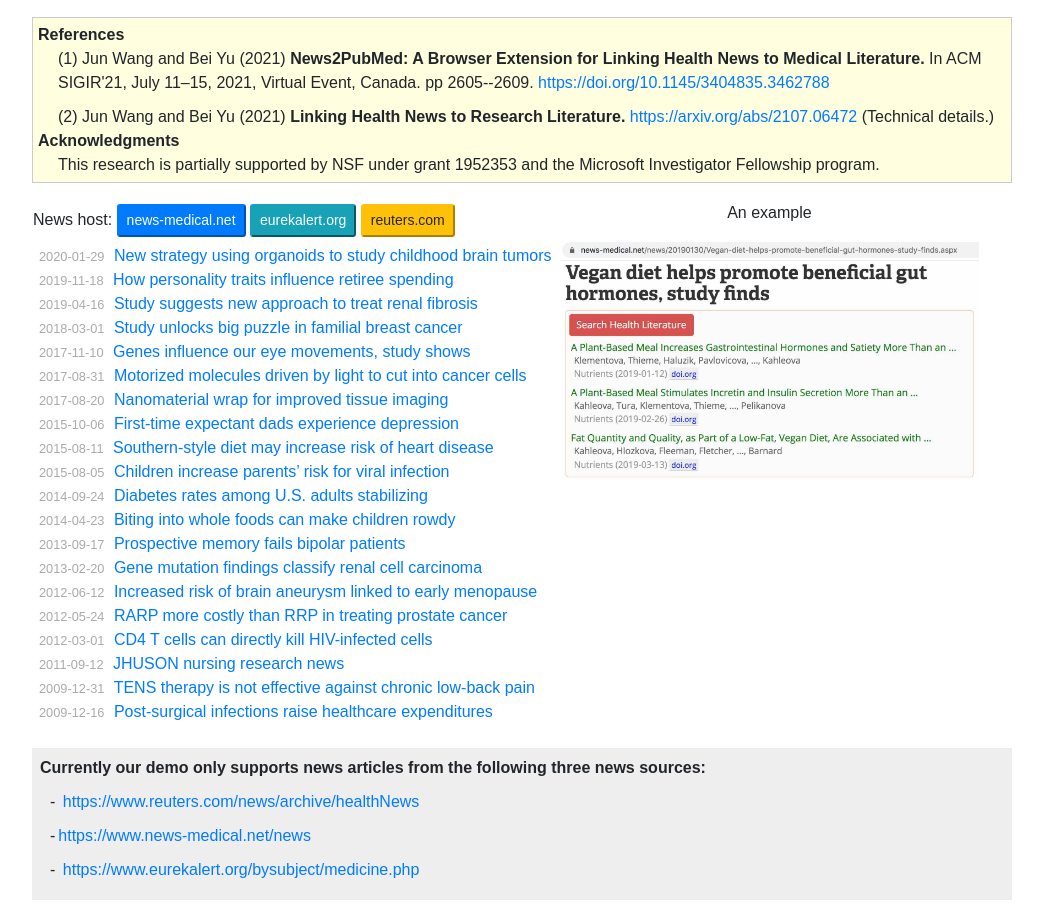
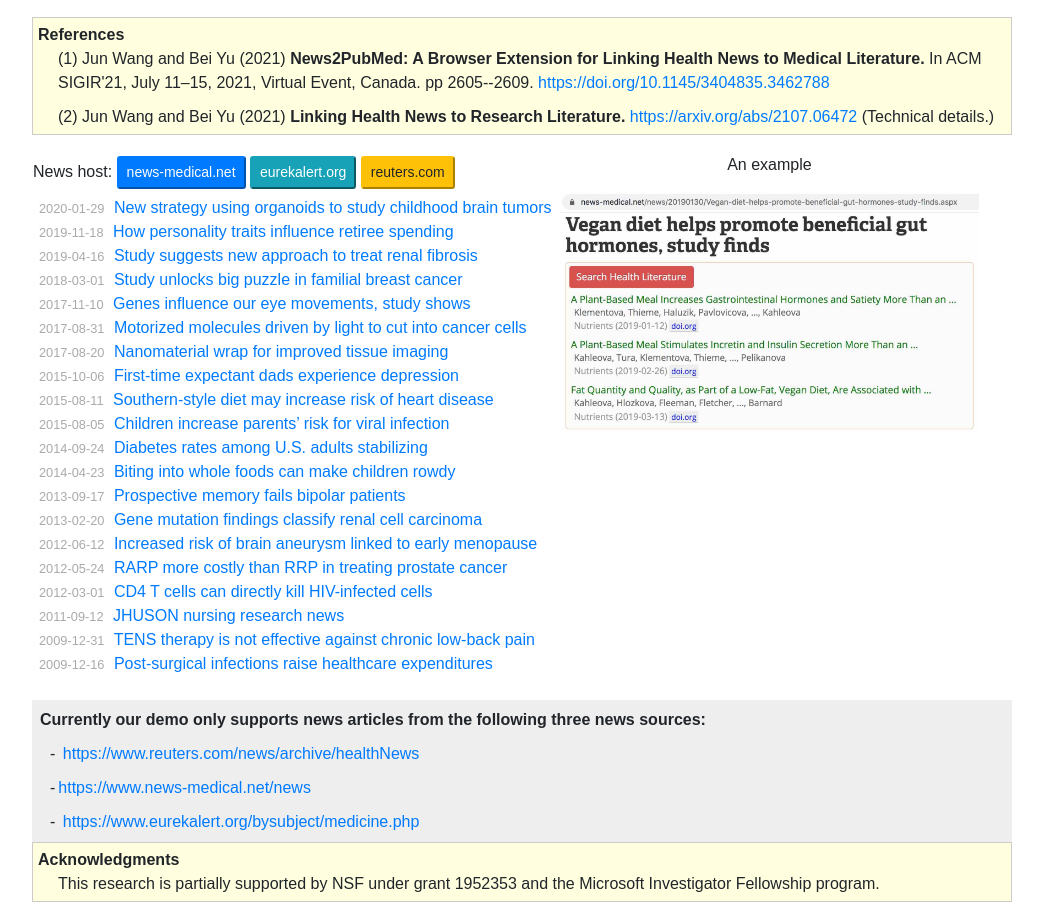
Before and after one commit to junwang4/demo-news2pubmed, a plain HTML site: page index.html in a window 1280 px wide. Shown: the part 307-1229 px from the top of the page, without its empty margins (118-1161 px from the left). Before the commit the page ends 1207 px from the top, so only its background shows below. Drawn offline with Linux system fonts and the light colour scheme.

Commit message:
Update index.html

```diff
--- a/index.html
+++ b/index.html
@@ -88,10 +88,6 @@ In ACM SIGIR'21, July 11–15, 2021, Virtual Event, Canada. pp 2605--2609. <a hr
 <a href=https://arxiv.org/abs/2107.06472>https://arxiv.org/abs/2107.06472</a> (Technical details.)
 </div>
 
-<b>Acknowledgments</b><br>
- <div style='margin-left:20px'>
-This research is partially supported by NSF under grant 1952353 and the Microsoft Investigator Fellowship program.
-</div>
 </div>
 
  <table>
@@ -492,6 +488,13 @@ This research is partially supported by NSF under grant 1952353 and the Microsof
  </div>
 
 
+<div style='margin-top:-10px; margin-bottom:20px; padding:5px; border:1px solid #ccc; background:lightyellow'>
+<b>Acknowledgments</b><br>
+ <div style='margin-left:20px'>
+This research is partially supported by NSF under grant 1952353 and the Microsoft Investigator Fellowship program.
+</div>
+</div>
+
 
  </body>
   </html>
```
